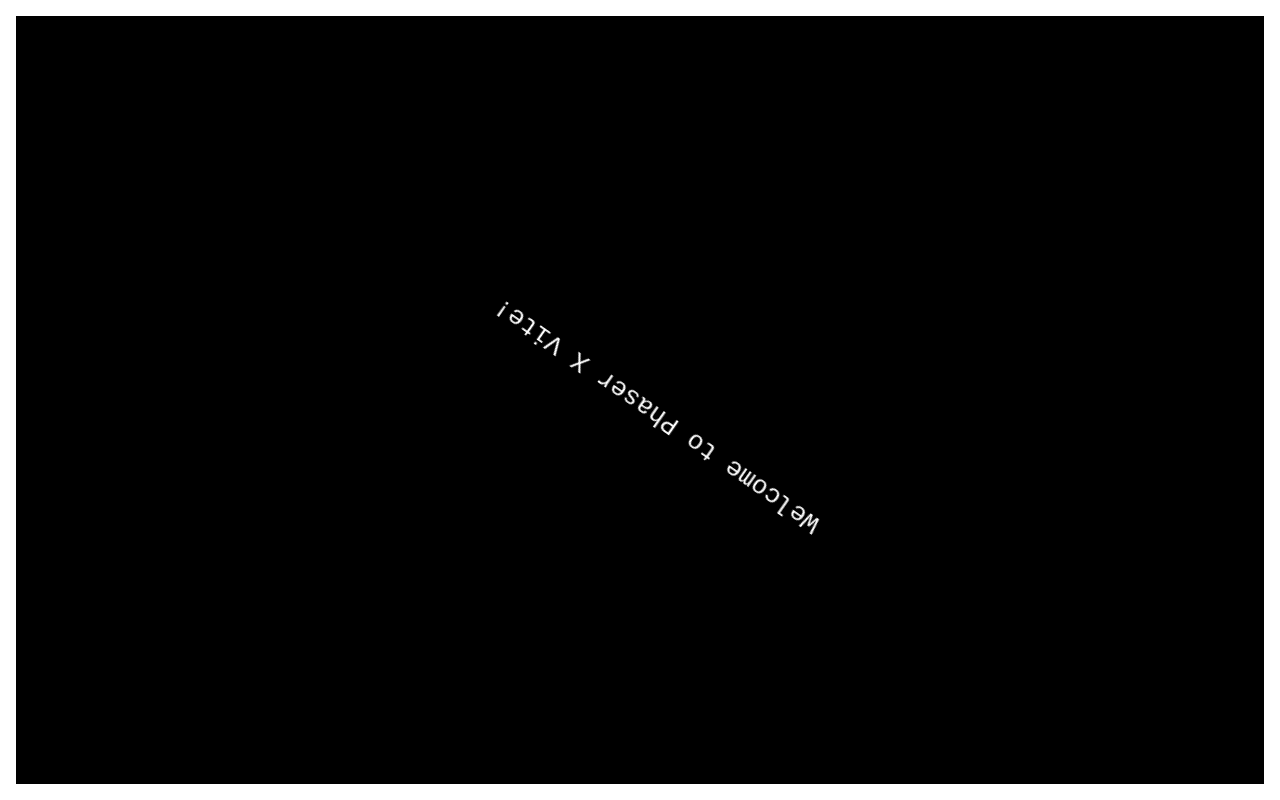
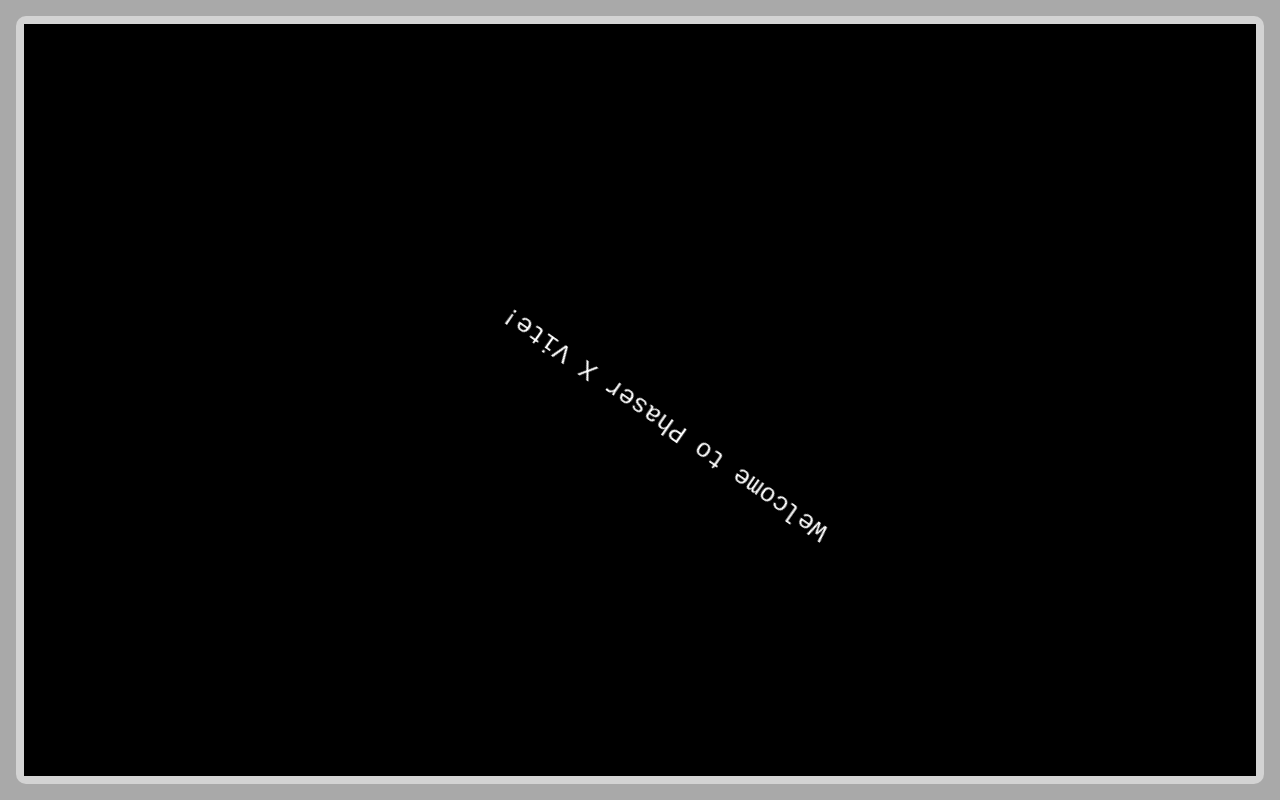
Before and after one commit to philFernandez/side-scroller, a website built with Vite: page index.html in a window 1280 px wide. Built offline with nearby package versions, Linux system fonts and the light colour scheme.

Commit message:
make fit better

```diff
--- a/src/style.css
+++ b/src/style.css
@@ -2,9 +2,17 @@
 body {
  margin: 0;
  padding: 1em;
+ background-color: darkgray;
 }
 
 div.container {
-    width: calc(100vw - 2em);
-    height: calc(100vh - 2em);
+    width: calc(100vw - 3em);
+    height: calc(100vh - 3em);
+    border: 0.5em solid lightgray;
+    border-radius: 10px 10px;
 }
+
+canvas#game {
+    width: 100%;
+    height: 100%;
+}
```
